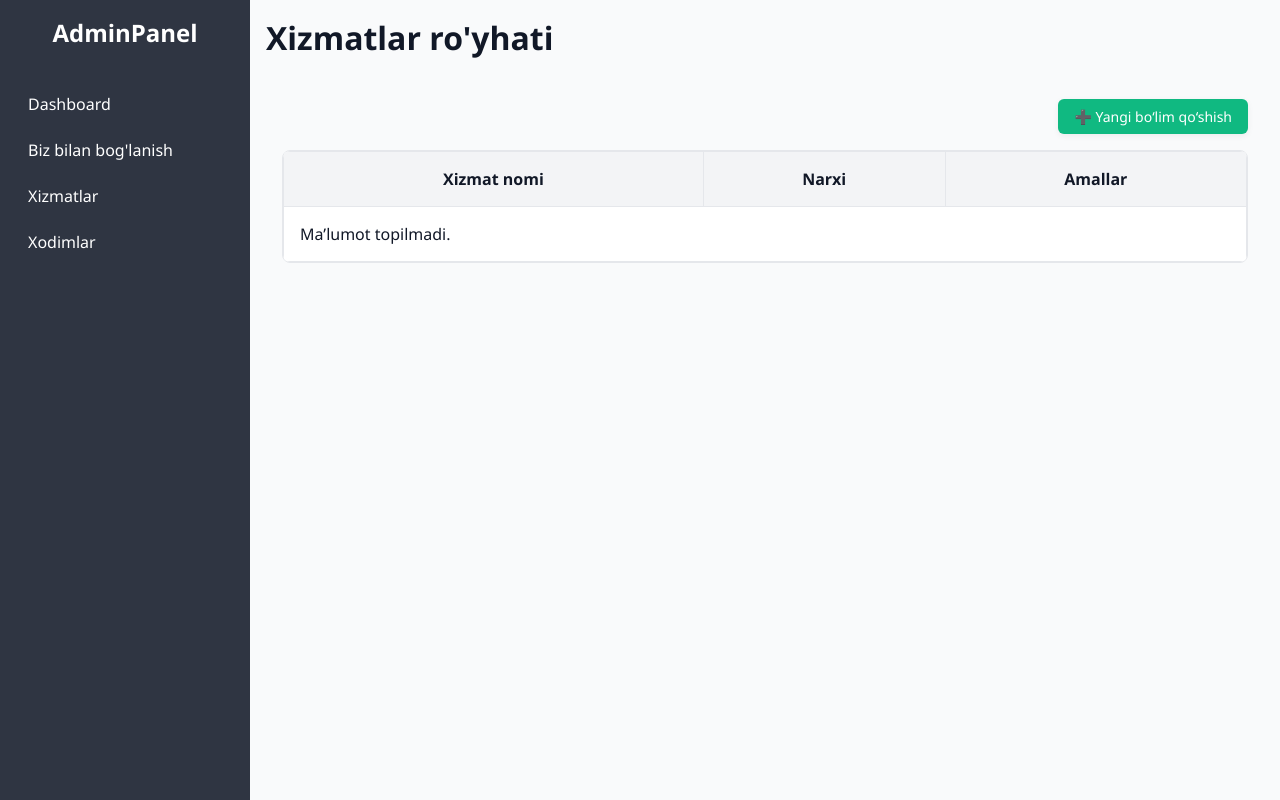
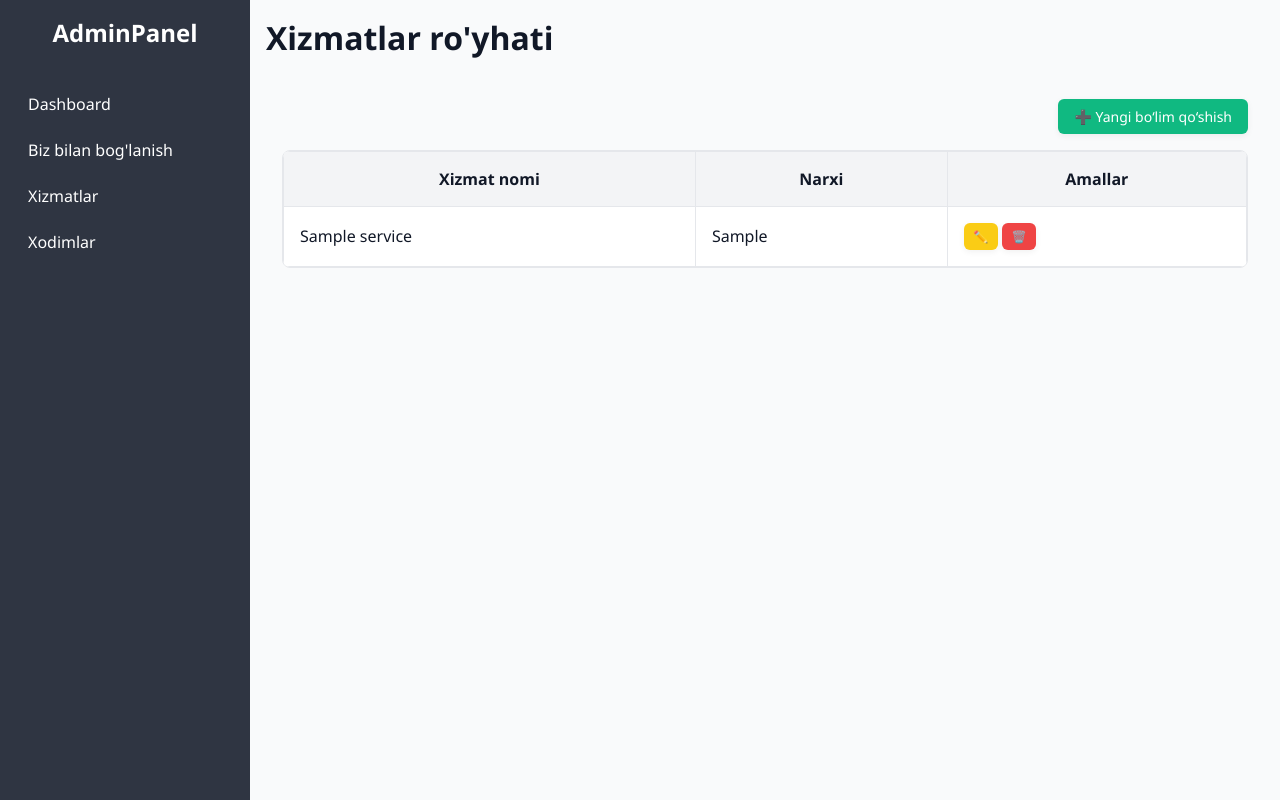
Before and after one commit to xusniddinovk1/medical_center, a Django app: page /dashboard/service/ in a window 1280 px wide. Run offline with Django 5.2, Linux system fonts and the light colour scheme; a user stored in the database is signed in; tables that the repository leaves empty hold one stand-in row (values such as "Sample post").

Commit message:
update templates

```diff
--- a/core/models.py
+++ b/core/models.py
@@ -12,7 +12,7 @@ class Contact(models.Model):
 
 class Service(models.Model):
     name = models.CharField(max_length=20)
-    price = models.CharField(max_length=10)
+    price = models.CharField(max_length=20)
 
     def __str__(self):
         return self.name
--- a/dashboard/forms.py
+++ b/dashboard/forms.py
@@ -26,9 +26,11 @@ class ServiceForm(forms.ModelForm):
 class EmployeeForm(forms.ModelForm):
     class Meta:
         model = Employee
-        fields = ['first_name', 'last_name', 'phone_number']
+        fields = ['first_name', 'last_name', 'phone_number', 'image']
         widgets = {
             'first_name': forms.TextInput(attrs={'class': 'form-control', 'placeholder': 'Xodimning ismi'}),
             'last_name': forms.TextInput(attrs={'class': 'form-control', 'placeholder': 'Xodim familiyasi'}),
-            'phone_number': forms.TextInput(attrs={'class': 'form-control', 'placeholder': 'Telefon raqamini kiriting'})
+            'phone_number': forms.TextInput(
+                attrs={'class': 'form-control', 'placeholder': 'Telefon raqamini kiriting'}),
+            'image': forms.FileInput(attrs={'class': 'form-control', 'onchange': 'loadFile(event)'})
         }
--- a/dashboard/views/service.py
+++ b/dashboard/views/service.py
@@ -8,7 +8,7 @@ from dashboard.views.home import login_required_decorator
 def service_list(request):
     services = Service.objects.all()
     ctx = {
-        'service': services
+        'services': services
     }
     return render(request, 'dashboard/service/list.html', ctx)
 
@@ -28,8 +28,8 @@ def create_service(request):
 
 
 @login_required_decorator
-def edit_service(request, pk):
-    model = Service.objects.get(pk=pk)
+def edit_service(request, id):
+    model = Service.objects.get(pk=id)
     form = ServiceForm(request.POST or None, instance=model)
     if request.POST and form.is_valid():
         form.save()
@@ -42,14 +42,7 @@ def edit_service(request, pk):
 
 
 @login_required_decorator
-def delete_service(request, pk):
-    model = Service.objects.get(pk=pk)
-    form = ServiceForm(request.POST or None, instance=model)
-    if request.POST and form.is_valid():
-        form.save()
-        return redirect('service_list')
-    ctx = {
-        'model': model,
-        'form': form
-    }
-    return render(request, 'dashboard/service/form.html', ctx)
+def delete_service(request, id):
+    model = Service.objects.get(pk=id)
+    model.delete()
+    return redirect(service_list)
--- a/templates/dashboard/service/form.html
+++ b/templates/dashboard/service/form.html
@@ -5,7 +5,7 @@
 {% with show_userbar=False %}
 {% block content %}
 <div class="form-container">
-    <h2 class="form-title">Xizmatlaar</h2>  <!-- Qo‘shilgan sarlavha -->
+    <h2 class="form-title">Xizmatlar</h2>  <!-- Qo‘shilgan sarlavha -->
     <form method="post" enctype="multipart/form-data" class="styled-form">
         {% csrf_token %}
         {{ form.non_field_errors }}
--- a/templates/dashboard/service/list.html
+++ b/templates/dashboard/service/list.html
@@ -21,8 +21,8 @@
             <tbody>
             {% for txt in services %}
             <tr>
-                <td class="title">{{ txt.name| truncatechars:10 }}</td>
-                <td class="slug">{{ txt.price }}</td>
+                <td class="name">{{ txt.name }}</td>
+                <td class="price">{{ txt.price }}</td>
                 <td class="actions">
                     <a href="{% url 'edit_service' txt.id %}" class="btn btn-warning btn-sm">✏️</a>
                     <a href="{% url 'delete_service' txt.id %}" class="btn btn-danger btn-sm">🗑️</a>
```
Also changed, not shown: dashboard/views/employee.py (+4 -4 lines), core/migrations/0002_alter_service_price.py (added), media/employee/logo.JPG (added).
